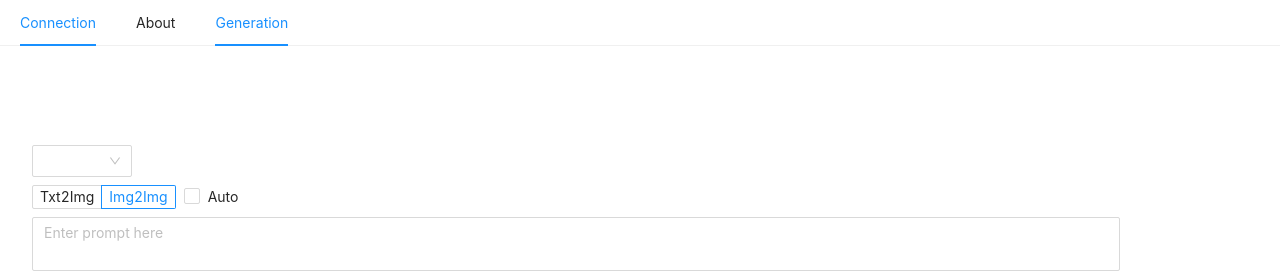
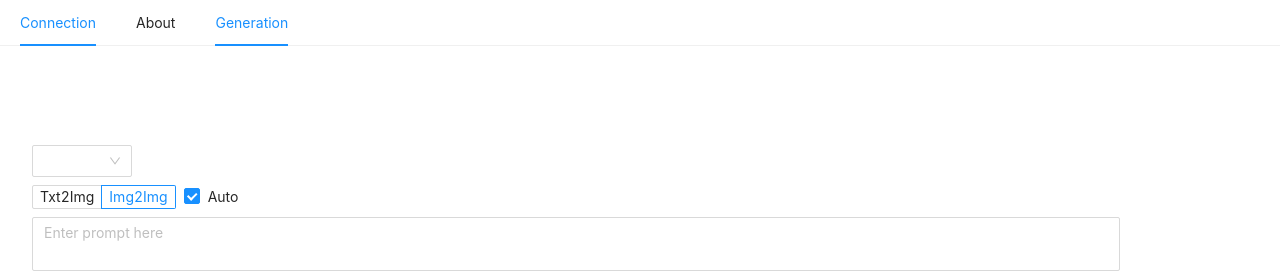
Before and after one commit to huchenlei/stable-diffusion-ps-pea, a Vue app: page /generation in a window 1280 px wide. Shown: the top 278 px of the page. Built offline with nearby package versions, Linux system fonts and the light colour scheme.

Commit message:
:bug: Fix autoGenerate checkbox

```diff
--- a/src/views/GenerationView.vue
+++ b/src/views/GenerationView.vue
@@ -92,7 +92,7 @@ async function generate() {
     <a-space>
       <PayloadRadio :value="generationMode" @update:value="mode => generationMode = mode" :enum-type="GenerationMode">
       </PayloadRadio>
-      <a-checkbox v-model:value="autoGenerationMode" :label="$t('gen.autoGenerationModeHint')">Auto</a-checkbox>
+      <a-checkbox v-model:checked="autoGenerationMode" :label="$t('gen.autoGenerationModeHint')">Auto</a-checkbox>
     </a-space>
 
     <a-form :model="commonPayload" class="payload" :labelWrap="true" layout="vertical" size="small">
```
